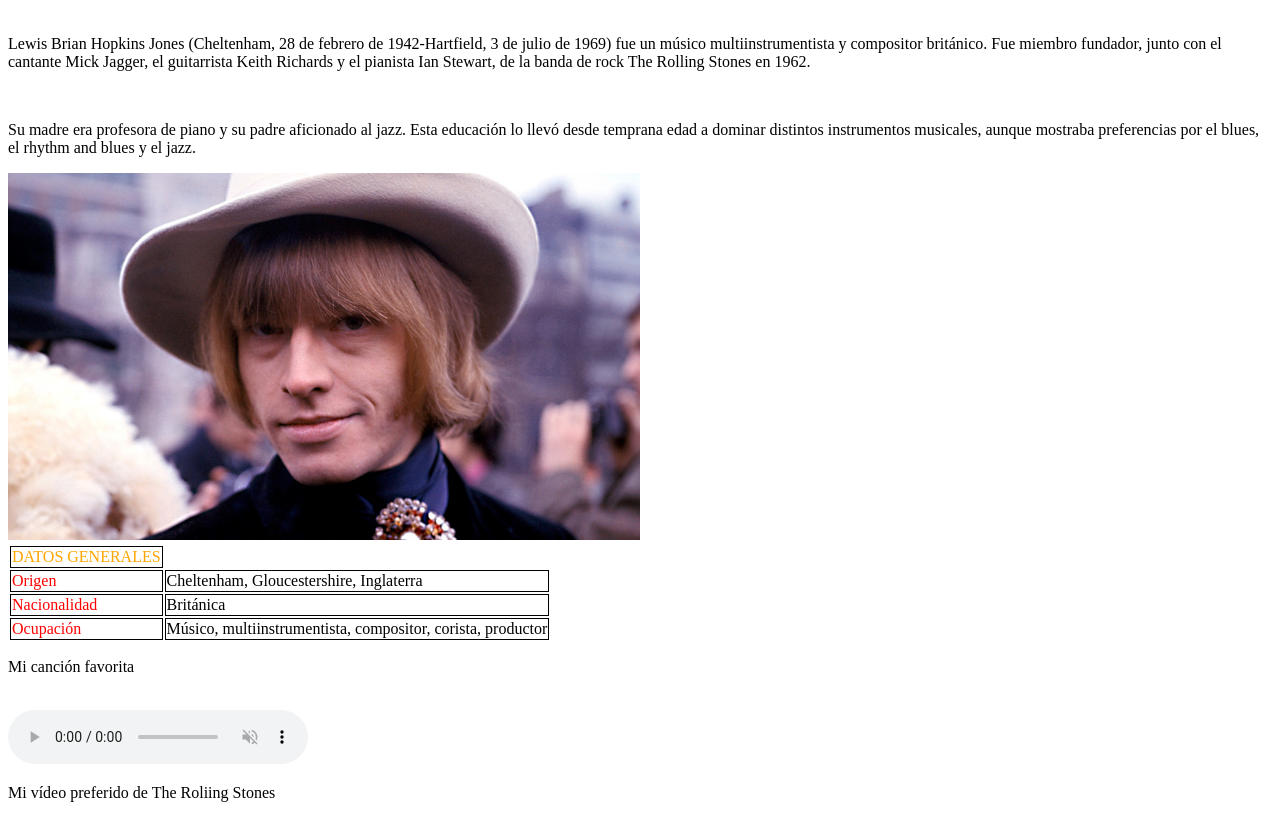
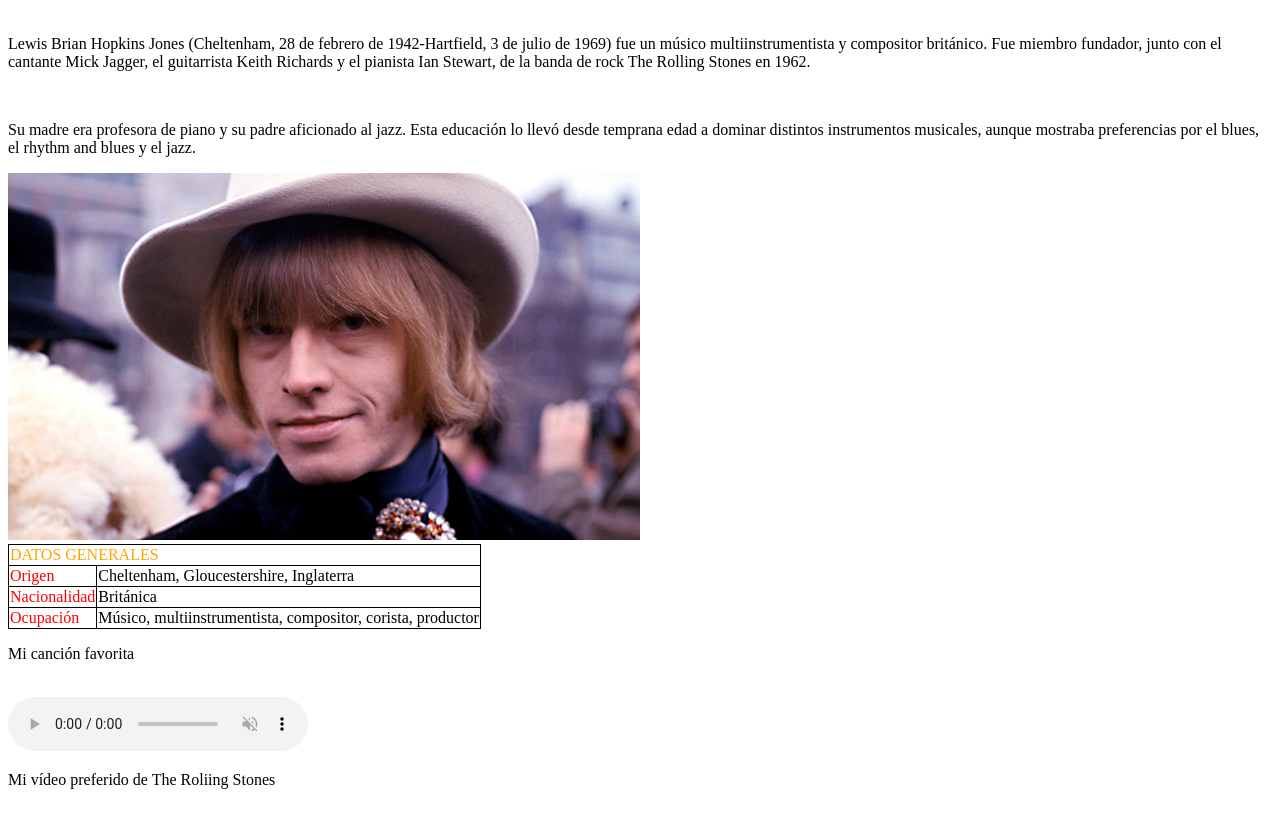
Before and after one commit to Ismagarmon/Practica_11, a plain HTML site: page index.html in a window 1280 px wide. Shown: the part 79-899 px from the top of the page. Drawn offline with Linux system fonts and the light colour scheme; grey boxes are pictures that could not be loaded.

Commit message:
Corrección

```diff
--- a/CSS/estilo.css
+++ b/CSS/estilo.css
@@ -8,7 +8,7 @@
 #color_1{
    color: red;
 }
-#table{
+table{
     border: "1";
     border-collapse: collapse;
 }
--- a/index.html
+++ b/index.html
@@ -25,7 +25,7 @@
     </nav>
     <table>
         <tr>
-            <td id="color">DATOS GENERALES</td>
+            <td id="color" colspan="3">DATOS GENERALES</td>
         </tr>
         <tr>
             <td id="color_1">Origen</td>
```
